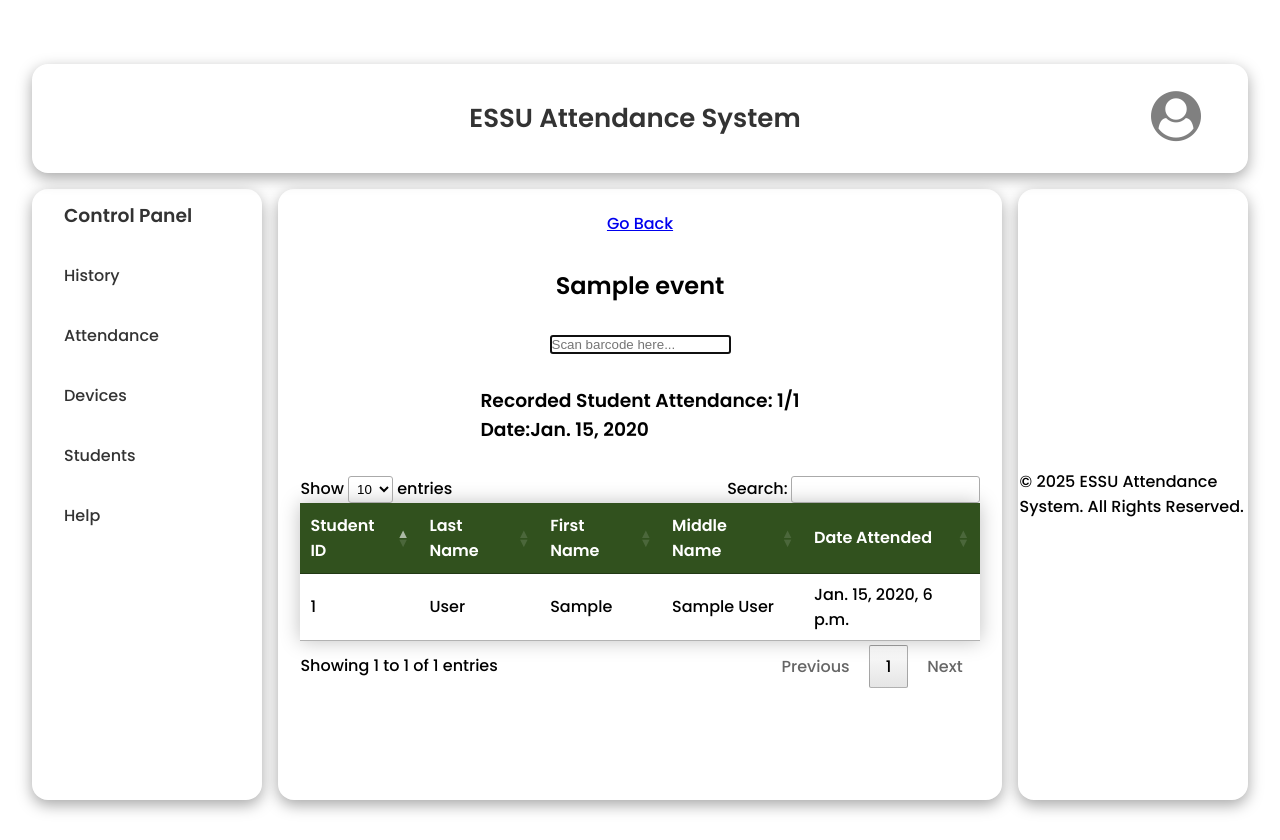
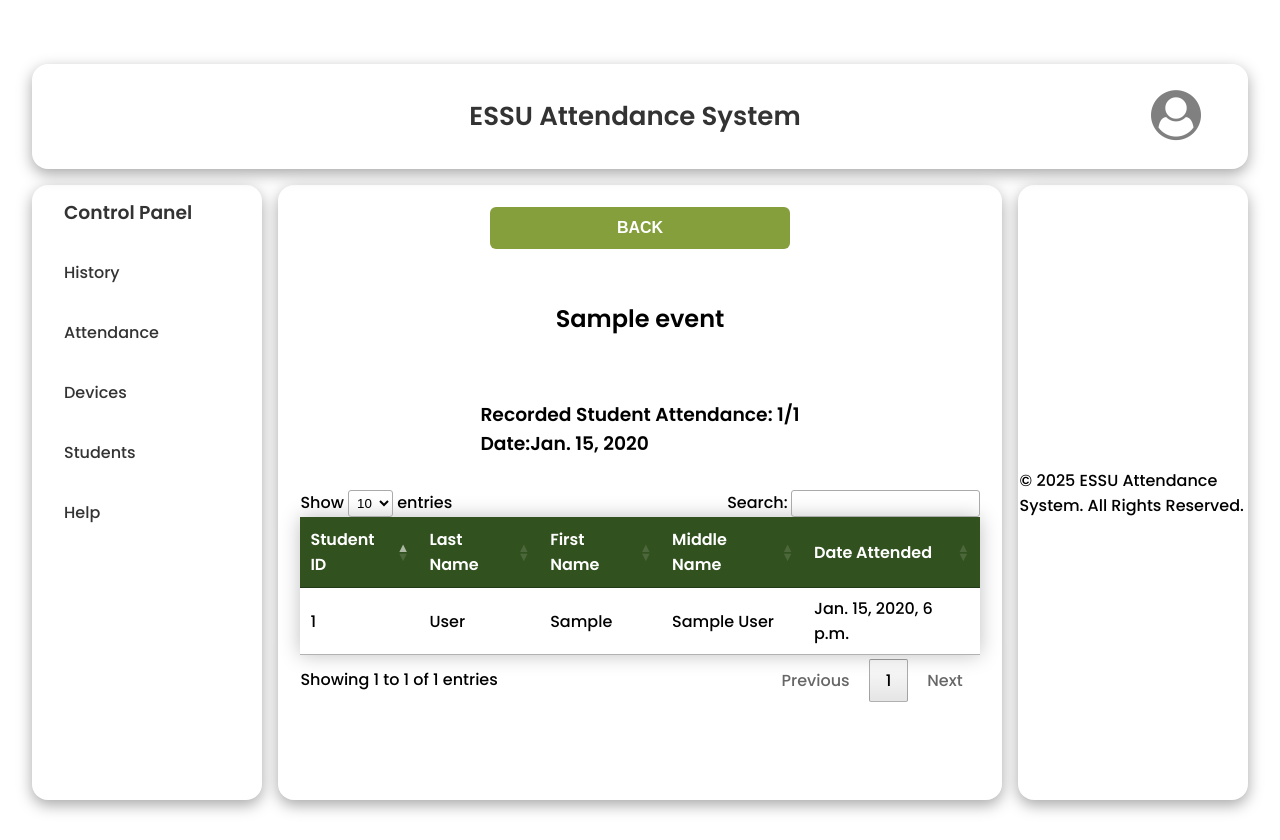
Before and after one commit to CSSO-Linux-User-Group-ESSU/Attendance-with-ESP-RFID, a Django app: page /attendance_for_today/1/ in a window 1280 px wide. Shown: the top 840 px of the page. Run offline with Django 5.2, Linux system fonts and the light colour scheme; a user stored in the database is signed in; tables that the repository leaves empty hold one stand-in row (values such as "Sample post"); some libraries are stand-ins or nearby versions.

Commit message:
scan barcode fixed

```diff
--- a/attendance_app/static/attendance_app/css/style.css
+++ b/attendance_app/static/attendance_app/css/style.css
@@ -205,6 +205,36 @@ nav a:hover {
 
 nav a:is(:link, :active, :visited).active {
     background-color: #d8d8d8;
+}
+
+.green-button {
+    max-width: 300px;
+    width: 100%;
+    padding: 12px;
+    background: #859F3D;
+    border-radius: 6px;
+    border: none;
+    cursor: #fff;
+    font-size: 16px;
+    font-weight: bold;
+    color: #fff;
+    margin-bottom: 20px;
+    transition: 0.5s;
+}
+
+.green-button:hover {
+    background-color: #859F3D;
+    color:  #fff;
+    cursor: pointer;
+    transition: color 0.3s ease, background 0.3s ease;
+    box-shadow: 0 0 5px rgb(0, 0, 0);
+}
+
+.scan-barcode {
+    font-size: 0;
+    height: 0;
+    width: 0;
+    border: none;
 }
 
 /* Sidebar for mobile devices */
--- a/attendance_app/templates/attendance_app/attendance_for_today.html
+++ b/attendance_app/templates/attendance_app/attendance_for_today.html
@@ -1,10 +1,10 @@
 {% extends "attendance_app/control_panel.html" %}
 
 {% block content %}
-    <p><a href="{% url 'attendance_app:events' %}" class="back-link">Go Back</a></p>
+    <button onclick="window.location.href='{% url 'attendance_app:events' %}'" class="back-link green-button">BACK</button>
 
     <h2 class="font-family-overall" style="text-align: center;">{{event.name}}</h2>
-    <input type="text" id="barcodeScanner" autofocus data-event="{{ event.name }}" placeholder="Scan barcode here...">
+    <input class="scan-barcode" type="text" id="barcodeScanner" autofocus data-event="{{ event.name }}" placeholder="Scan barcode here...">
 
     <div class="attendance-div">
         <h3 class="font-family-overall">Recorded Student Attendance: {{top}}/{{below}}</h3>
```
Also changed, not shown: attendance_app/static/attendance_app/css/modal.css (+19 -18 lines).
